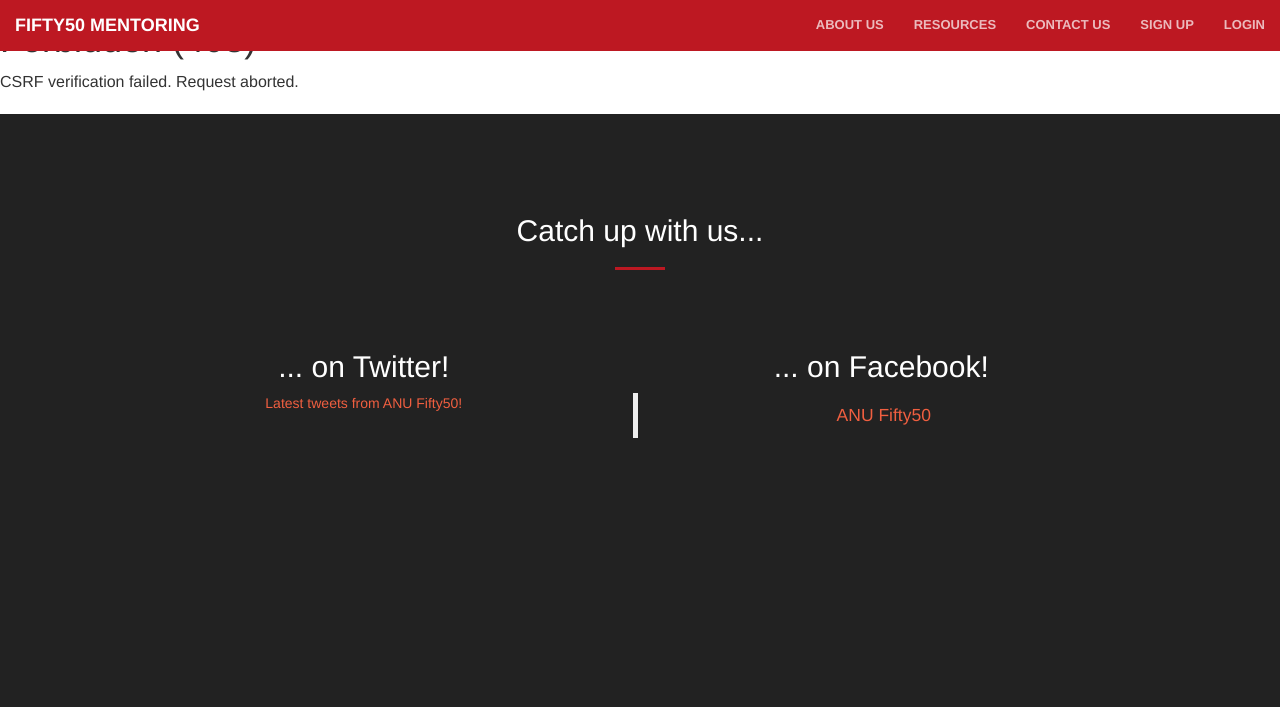
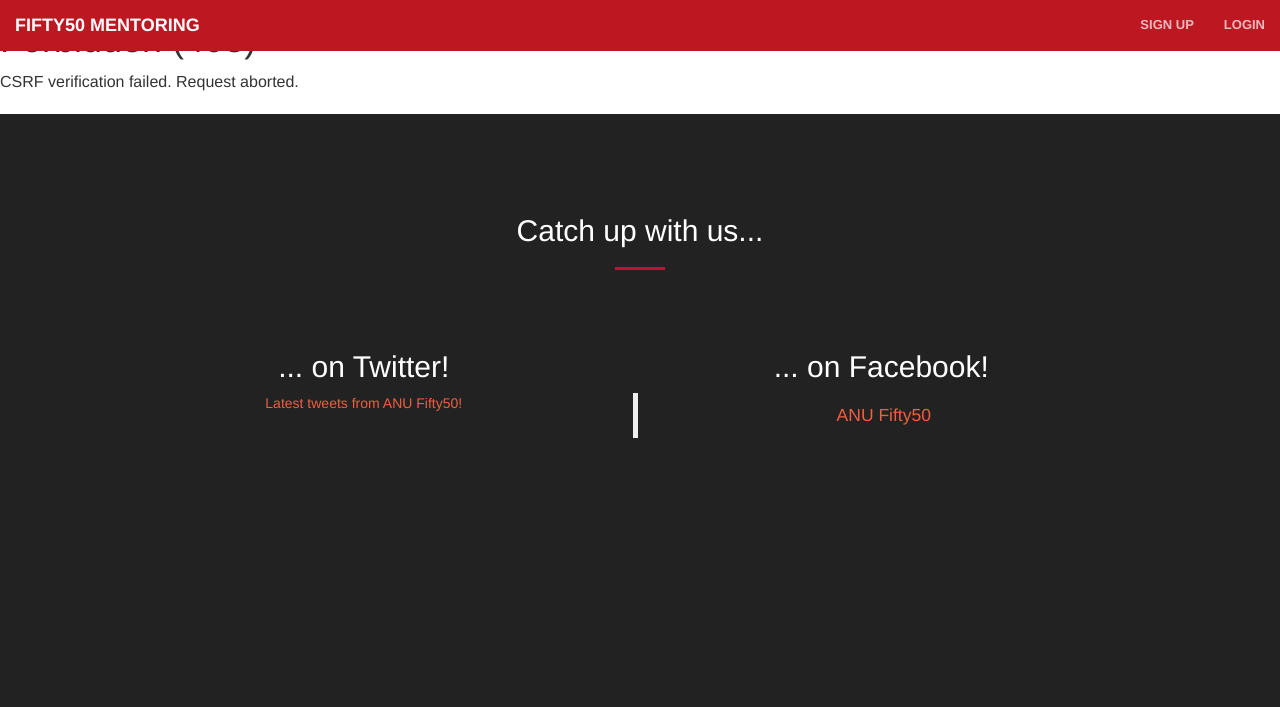
Before and after one commit to Fifty50STEMM/mentorship.fifty50.org.au, a Django app: template project/templates/403_csrf.html in a window 1280 px wide. Shown: the top 707 px of the page. Run offline with Django 3.2, Linux system fonts and the light colour scheme; the template is opened without the code that fills it, so the values that code supplies are empty; some libraries are stand-ins or nearby versions.

Commit message:
Tidy base nav template

```diff
--- a/project/templates/nav.html
+++ b/project/templates/nav.html
@@ -13,9 +13,6 @@
     <div class="collapse navbar-collapse" id="bs-example-navbar-collapse-1">
       <ul class="nav navbar-nav navbar-right">
         {% if request.user.is_authenticated %}
-          <li><a class="page-scroll" href="resources.html">Resources</a></li>
-          <li><a class="page-scroll" href="FAQ.html">FAQ & Help</a></li>
-          <li><a class="page-scroll" href="blog/post_list.html">News & Events</a></li>
           {% if request.user.profile.role == 'Mentor' %}
           <li class="dropdown">
             <a href="#" class="dropdown-toggle" data-toggle="dropdown" role="button" aria-haspopup="true" aria-expanded="false">
@@ -42,20 +39,16 @@
           {% endif %}
           <li class="dropdown">
             <a href="#" class="dropdown-toggle" data-toggle="dropdown" role="button" aria-haspopup="true" aria-expanded="false">
-              Me <img class="nav-anon" src={% static "images/users/anon.png" %} >
+              <strong>{{ request.user.username }}</strong>
               <span class="caret"></span>
             </a>
             <ul class="dropdown-menu">
               <li><a class="page-scroll" href="{% url 'user_detail' request.user.username  %}">My Profile</a></li>
-              <li><a class="page-scroll" href="settings.html">Settings</a></li>
-              <li><a class="page-scroll" href="feedback/feedback_contact.html">Contact Us</a></li>
+              <li><a class="page-scroll" href="{% url 'feedback_form' %}">Contact Us</a></li>
               <li><a class="page-scroll" href="{% url 'account_logout' %}">Sign Out</a></li>
             </ul>
           </li>
         {% else %}
-          <li><a class="page-scroll" href="#about">About Us</a></li>
-          <li><a class="page-scroll" href="#resources">Resources</a></li>
-          <li><a class="page-scroll" href="#contact">Contact Us</a></li>
           <li><a class="page-scroll" href="{% url 'account_signup' %}">Sign Up</a></li>
           <li><a class="page-scroll" href="{% url 'account_login' %}">Login</a></li>
         {% endif %}
```
